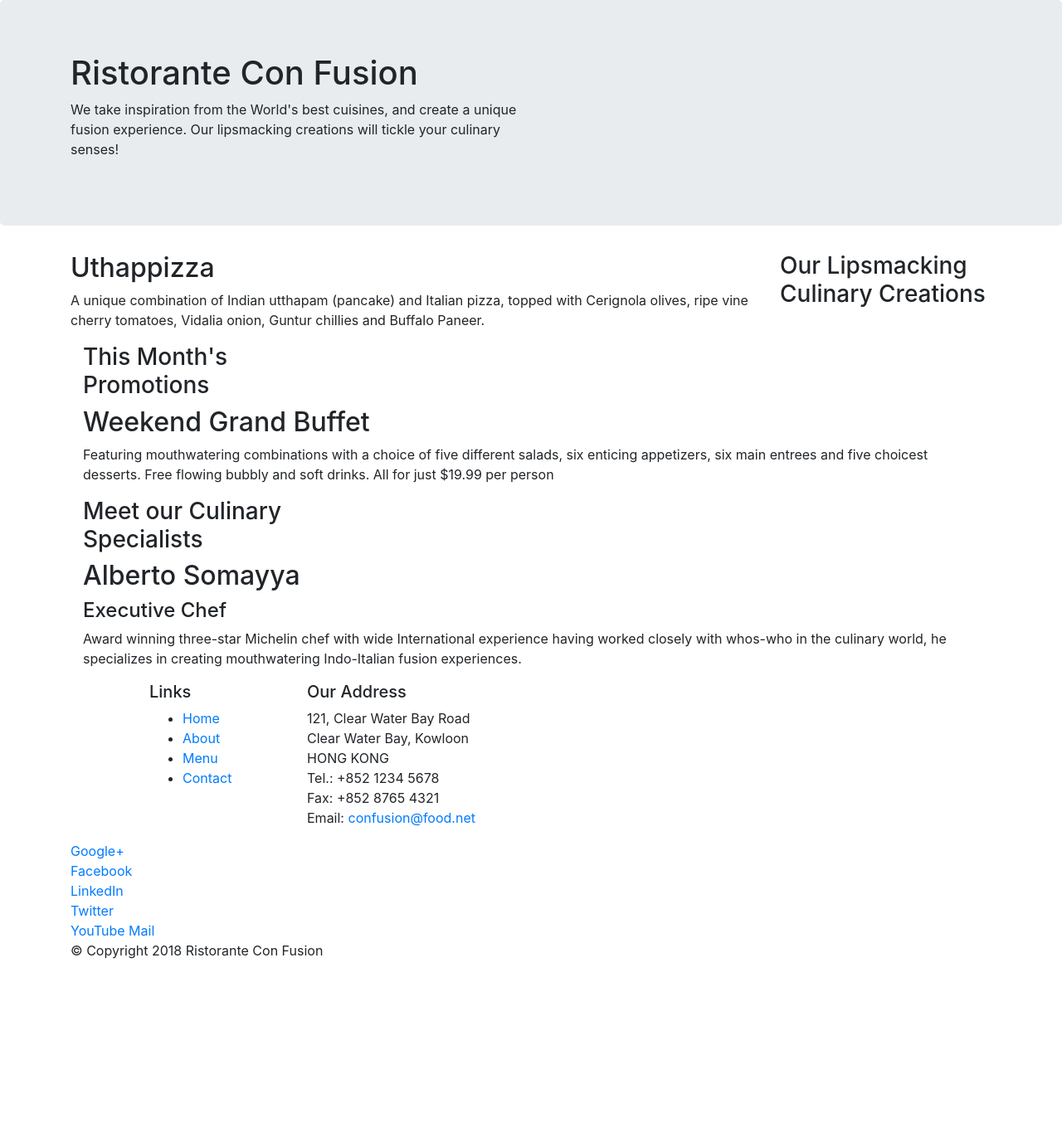
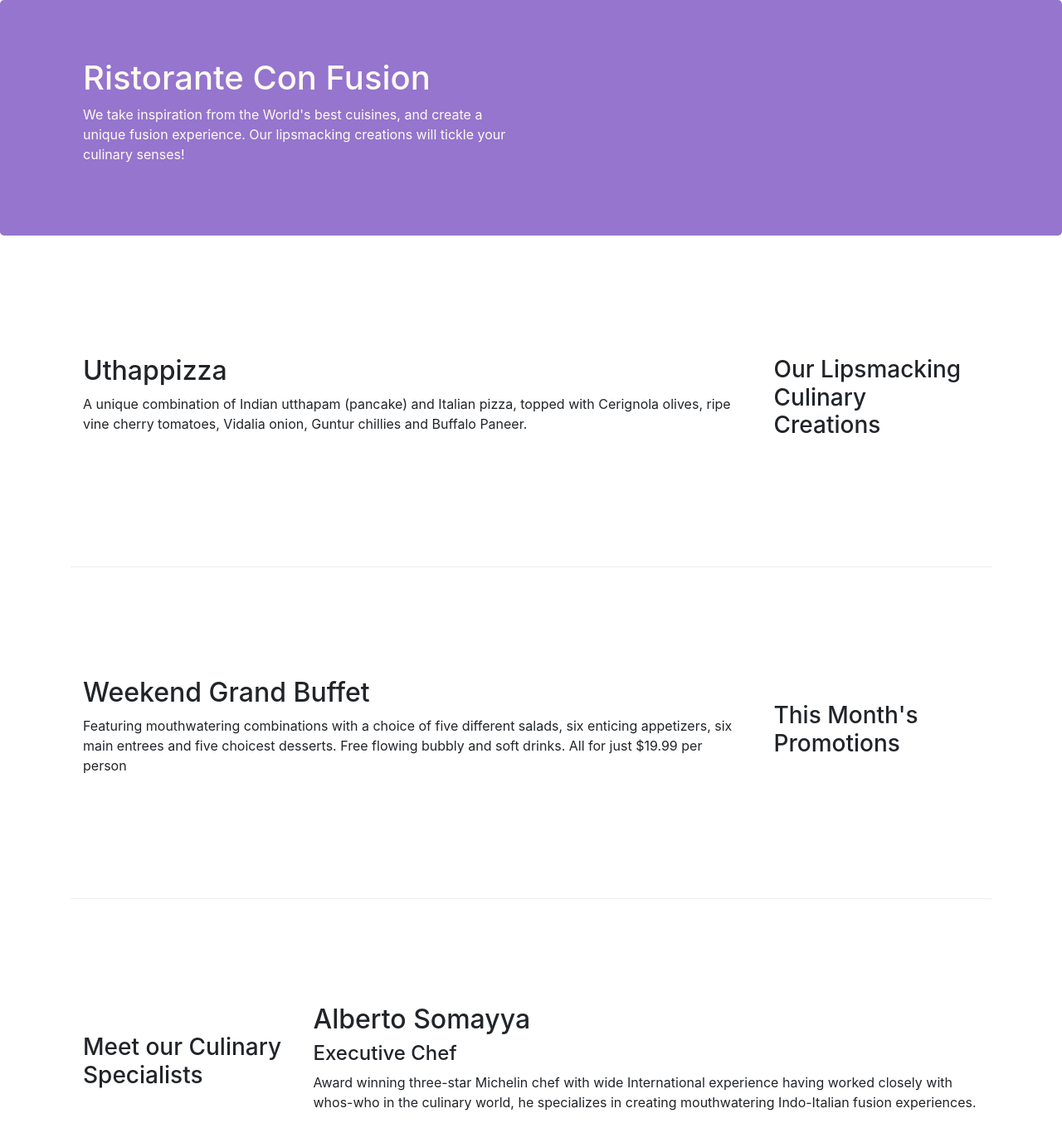
Before and after one commit to kvraiden/Bootstrap, a website: page index.html in a window 1280 px wide. Shown: the top 1360 px of the page at 83% size. Before the commit the page ends 1174 px from the top, so only its background shows below. Drawn offline with nearby package versions, Linux system fonts and the light colour scheme.

Commit message:
Might be final commit

```diff
--- /dev/null
+++ b/css/styles.css
@@ -0,0 +1,26 @@
+.row-header{
+    margin: 0px auto;
+    padding: 0px auto;
+}
+.row-content{
+    margin: 0px auto;
+    padding: 50px 0px 50px 0px;
+    border-bottom: 1px ridge;
+    min-height: 400px;
+}
+.footer{
+    background-color: #D1C4E9;
+    margin: 0px auto;
+    padding: 20px 0px 20px 0px;
+}
+.jumbotron{
+    padding: 70px 30px 70px 30px;
+    margin: 0px auto;
+    background: #9575cd;
+    color: floralwhite;
+}
+.address{
+    font-size: 80%;
+    margin: 0px;
+    color: #0f0f0f;
+}
--- a/index.html
+++ b/index.html
@@ -10,13 +10,14 @@
 
     <!-- Bootstrap CSS -->
     <link rel="stylesheet" href="node_modules/bootstrap/dist/css/bootstrap.min.css">
+    <link rel="stylesheet" href="css/styles.css">
     <title>Ristorante Con Fusion</title>
 </head>
 
 <body>
     <header class="jumbotron">
         <div class="container">
-            <div class="row">
+            <div class="row row-header">
                 <div class="col-12 col-sm-6">
                     <h1>Ristorante Con Fusion</h1>
                     <p>We take inspiration from the World's best cuisines, and create a unique fusion experience. Our lipsmacking creations will tickle your culinary senses!</p>
@@ -28,7 +29,7 @@
     </header>
 
     <div class="container">
-        <div class="row">
+        <div class="row row-content align-items-center">
             <div class="col-12 col-sm-4 order-sm-last col-md-3">
                 <h3>Our Lipsmacking Culinary Creations</h3>
             </div>
@@ -39,7 +40,7 @@
         </div>
 
 
-        <div>
+        <div class="row row-content align-items-center">
             <div class="col-12 col-sm-4 order-sm-last col-md-3">
                 <h3>This Month's Promotions</h3>
             </div>
@@ -49,7 +50,7 @@
             </div>
         </div>
 
-        <div>
+        <div class="row row-content align-items-center">
             <div class="col-12 col-sm-4 order-sm-last col-md-3">
                 <h3>Meet our Culinary Specialists</h3>
             </div>
@@ -61,12 +62,12 @@
         </div>
     </div>
 
-    <footer>
+    <footer class="footer">
         <div class="container">
             <div class="row">
                 <div class="col-4 offset-1 col-sm-2">
                     <h5>Links</h5>
-                    <ul>
+                    <ul class="list-unstyled">
                         <li><a href="#">Home</a></li>
                         <li><a href="#">About</a></li>
                         <li><a href="#">Menu</a></li>
@@ -84,8 +85,8 @@
 		              Email: <a href="mailto:confusion@food.net">confusion@food.net</a>
 		           </address>
                 </div>
-                <div>
-                    <div class="col-12 col-sm-4">
+                <div class="col-12 col-sm-4 align-self-center">
+                    <div class="text-center">
                         <a href="http://google.com/+">Google+</a>
                         <a href="http://www.facebook.com/profile.php?id=">Facebook</a>
                         <a href="http://www.linkedin.com/in/">LinkedIn</a>
@@ -95,7 +96,7 @@
                     </div>
                 </div>
            </div>
-           <div class="row">
+           <div class="row justify-content-center">
                 <div class="col-auto">
                     <p>© Copyright 2018 Ristorante Con Fusion</p>
                 </div>
```
